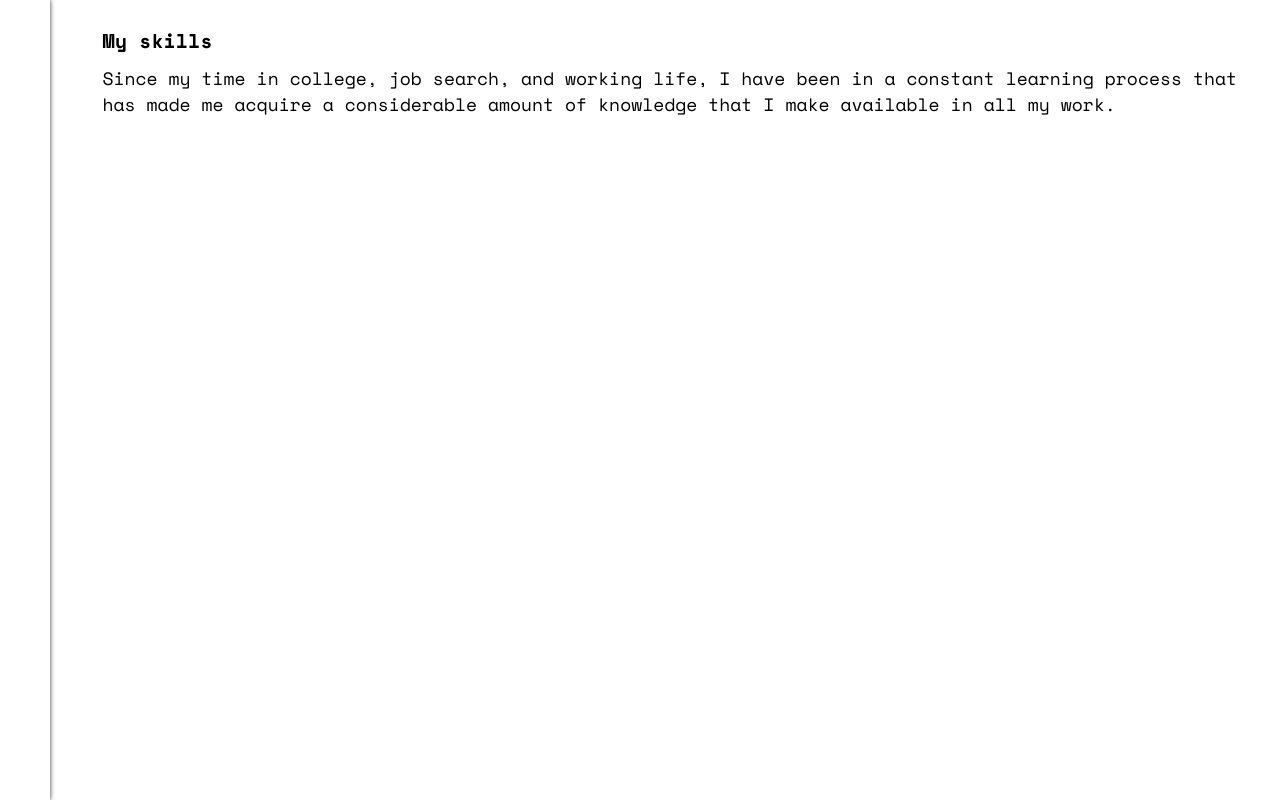
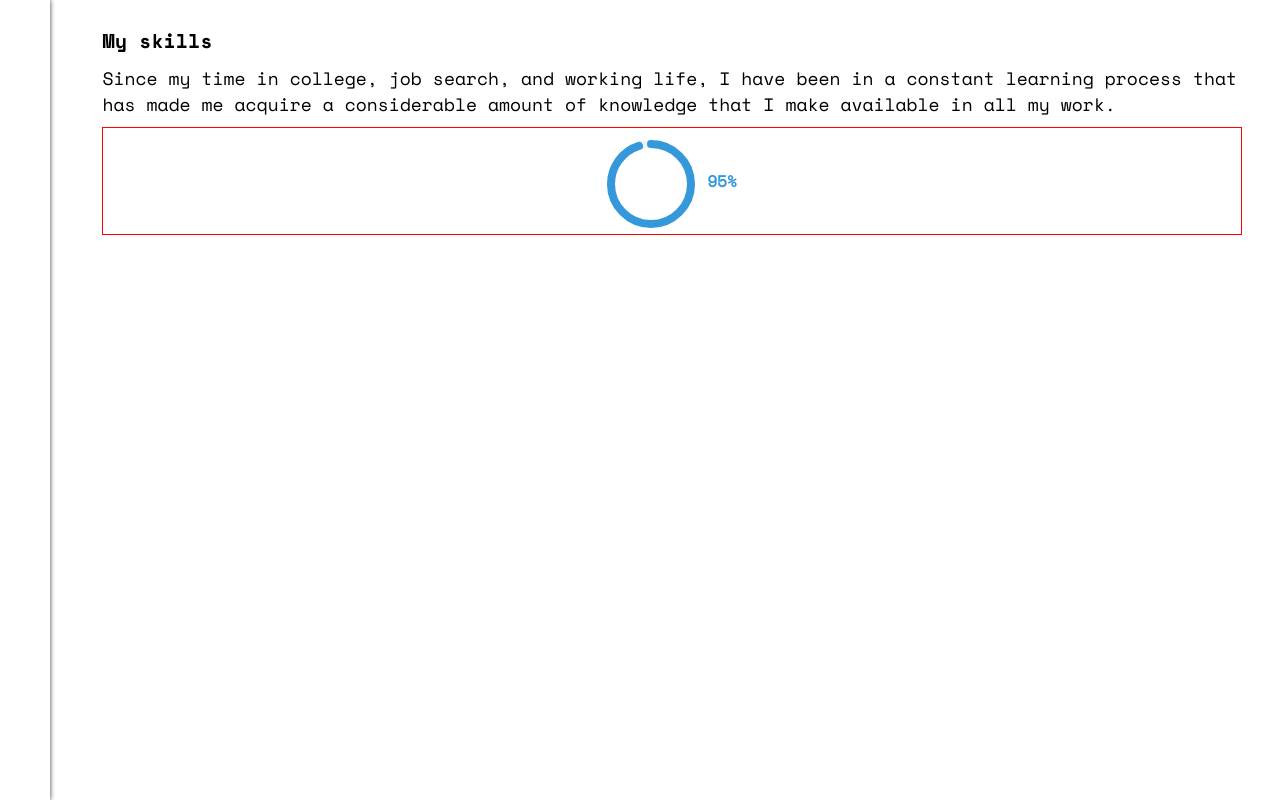
Before and after one commit to Lu1sC0ntr3ras/MyPortfolio, a Next.js app: page /skills in a window 1280 px wide. Built offline with nearby package versions, Linux system fonts and the light colour scheme.

Commit message:
added progrss bar ciruclar

```diff
--- a/src/pages/skills/index.tsx
+++ b/src/pages/skills/index.tsx
@@ -1,3 +1,4 @@
+import CircularProgressBar from '@/shared/components/global/circularProgressBar/CircularProgressBar.component';
 import { NextPage } from 'next';
 
 const Skills: NextPage = () => {
@@ -12,6 +13,7 @@ const Skills: NextPage = () => {
           available in all my work.
         `}
       </p>
+      <CircularProgressBar percentage={95} />
     </div>
   );
 };
--- /dev/null
+++ b/src/shared/components/global/circularProgressBar/CircularProgressBar.component.tsx
@@ -0,0 +1,40 @@
+import React from 'react';
+
+interface CircularProgressBarProps {
+  percentage: number;
+}
+
+const CircularProgressBar: React.FC<CircularProgressBarProps> = ({ percentage }) => {
+  const radius = 40; // Radio del círculo
+  const circumference = 2 * Math.PI * radius; // Circunferencia del círculo
+
+  const progressOffset = circumference - (percentage / 100) * circumference;
+
+  return (
+    <div className="circular-progress">
+      <div>
+        <svg className="circle">
+          <circle
+            className="circle-background"
+            cx={radius + 4}
+            cy={radius + 4}
+            r={radius}
+          />
+          <circle
+            className="circle-progress"
+            cx={radius + 4}
+            cy={radius + 4}
+            r={radius}
+            strokeDasharray={circumference}
+            strokeDashoffset={progressOffset}
+          />
+        </svg>
+      </div>
+      <div className="percentage">
+        {percentage}%
+      </div>
+    </div>
+  );
+};
+
+export default CircularProgressBar;
--- /dev/null
+++ b/src/styles/components/_circular_progress_bar.scss
@@ -0,0 +1,34 @@
+.circular-progress {
+  border: 1px solid red;
+  display: flex;
+  align-items: center;
+  justify-content: center;
+
+
+  .circle {
+    transform: rotate(-90deg);
+    width: 100px;
+    height: 100px;
+    transform-origin: 50% 50%;
+  }
+
+  .circle-background {
+    fill: none;
+    stroke: #f2f2f2;
+    stroke-width: 8;
+  }
+
+  .circle-progress {
+    fill: none;
+    stroke: #3498db;
+    stroke-width: 8;
+    stroke-linecap: round;
+    transition: stroke-dashoffset 0.3s ease;
+  }
+
+  .percentage {
+    font-size: 16px;
+    font-weight: bold;
+    color: #3498db;
+  }
+}
--- a/src/styles/components/index.scss
+++ b/src/styles/components/index.scss
@@ -1,3 +1,4 @@
 @import 'navbar';
 @import 'sidebar';
 @import 'image_card';
+@import 'circular_progress_bar';
```
